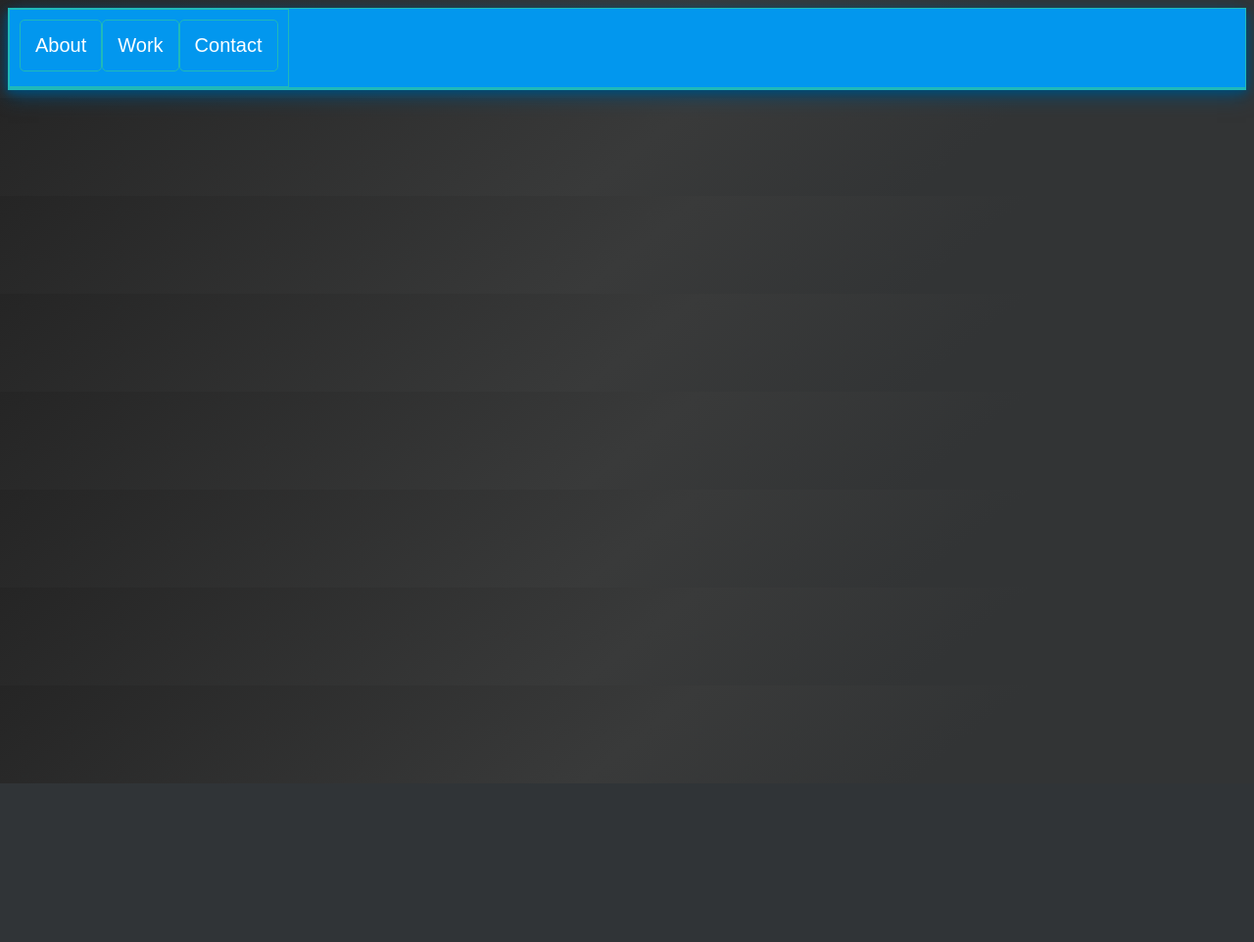
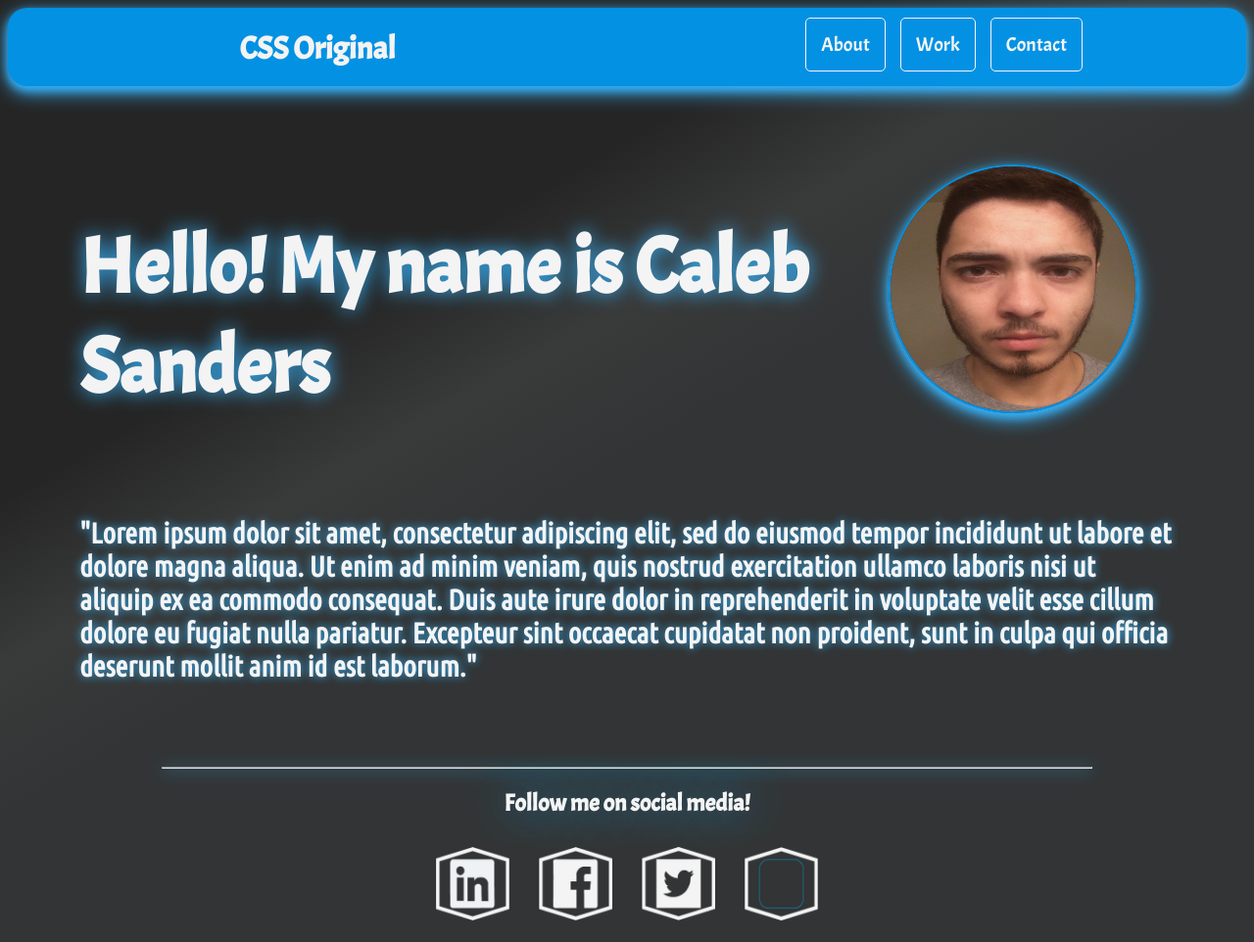
Before and after one commit to csanders97/csanders97.github.io, a web app: file index.html in a window 1280 px wide. Shown: the whole page at 98% size. Before the commit the page ends 800 px from the top, so only its background shows below. Run offline with its HTML, style and script files only (its server is not run), Linux system fonts and the light colour scheme.

Commit message:
Home page nearly completed!

```diff
--- a/index.html
+++ b/index.html
@@ -3,12 +3,14 @@
     <head>
         <title>Caleb Sanders - Portfilio</title>
         <link href="public/style/main.css" rel="stylesheet" type="text/css">
+        <link href="https://fonts.googleapis.com/css?family=Acme|Ubuntu+Condensed" rel="stylesheet">
         <div class="c-navigation item">
+            <h1 class="title-card item">CSS Original</h1>
             <nav class="c-nav item">
                 <ul>
-                    <li class="c-link item"><a href="/about">About</a></li>
-                    <li class="c-link item"><a href="/work">Work</a></li>
-                    <li class="c-link item"><a href="/contact">Contact</a></li>
+                    <li class="c-link item"><a href="#">About</a></li>
+                    <li class="c-link item"><a href="#">Work</a></li>
+                    <li class="c-link item"><a href="#">Contact</a></li>
                 </ul>
             </nav>
             <div class="c-dropdown">
@@ -22,7 +24,49 @@
     </head>
     <body>
         <div class="container item">
-
+            <div class="greeting item">
+                <h1 class="item">Hello! My name is Caleb Sanders</h1>
+                <div class="profile-pic item">
+                    <img class="pic item" src="public/images/profile.JPG">
+                </div>
+            </div>
+            <div class="description item">
+                <h3>"Lorem ipsum dolor sit amet, consectetur adipiscing elit, sed do eiusmod tempor incididunt ut labore et dolore magna aliqua.
+                    Ut enim ad minim veniam, quis nostrud exercitation ullamco laboris nisi ut aliquip ex ea commodo consequat.
+                    Duis aute irure dolor in reprehenderit in voluptate velit esse cillum dolore eu fugiat nulla pariatur.
+                    Excepteur sint occaecat cupidatat non proident, sunt in culpa qui officia deserunt mollit anim id est laborum."
+                </h3>
+            </div>
         </div>
     </body>
+    <footer>
+        <hr>
+        <div class="follow-me item">
+            <h2>Follow me on social media!</h2>
+        </div>
+        <div class="social-media item">
+            <div class="social-media-icons">
+                <div class="linkedIn item">
+                    <a href="https://www.linkedin.com/in/caleb-sanders-wd/">
+                        <img class="icon-linkedIn item media" src="public/images/LinkedIn.png" >
+                    </a>
+                </div>
+                <div class="facebook item">
+                    <a href="https://www.facebook.com/caleb.sanders.773">
+                        <img class="icon-facebook item media" src="public/images/Facebook.png" >
+                    </a>
+                </div>
+                <div class="twitter item">
+                    <a href="https://twitter.com/CalebSanders287">
+                        <img class="icon-twitter item media" src="public/images/Twitter.png" >
+                    </a>
+                </div>
+                <div class="instagram item">
+                    <a href="https://www.instagram.com/caleb_sanders97/">
+                        <img class="icon-instagram item media" src="public/images/Instagram.png" >
+                    </a>
+                </div>
+            </div>
+        </div>
+    </footer>
 </html>
--- a/public/style/main.css
+++ b/public/style/main.css
@@ -1,14 +1,17 @@
 body {
-    background: linear-gradient(141deg, #252525 0%, #393a3a 51%, #323435 75%);
+    background: linear-gradient(150deg, #252525 30%, #393a3a 40%, #323435 50%);
+    opacity: 0.95;
+    max-height: 100%;
+    max-width: 100%;
 }
 
-.item {
+/* .item {
     border: 1px solid #20b9b9;
-}
+} */
 
 .c-nav ul, .c-nav-link ul {
     list-style-type: none;
-    margin: 0;
+    margin: 0 auto;
     padding: 10px;
     overflow: hidden;
   }
@@ -17,7 +20,7 @@ body {
     float: left;
     font-size: 17px;
     /* color: white; */
-    font-family: 'Ubuntu', sans-serif;
+    font-family: 'Ubuntu Condensed', sans-serif;
   }
 
   /* .c-nav ul li:hover {
@@ -29,6 +32,7 @@ body {
     text-align: center;
     padding: 14px 15px;
     text-decoration: none;
+    font-family: 'Acme', sans-serif;
   }
 
   .c-navigation {
@@ -36,7 +40,33 @@ body {
     background-color: #0297ee;
     display: flex;
     flex-direction: row;
-    box-shadow: 0 4px 8px 0 #014c77, 0 6px 20px 0 #014c77;
+    box-shadow: 0 4px 8px 0 #38b6ff, 0 6px 20px 0 #38b6ff;
+    border-radius: 20px;
+  }
+
+  .title-card {
+    flex: .5;
+    text-align: center;
+    color: white;
+    font-family: 'Acme', sans-serif;
+  }
+
+  .c-nav {
+    display: flex;
+    flex-direction: row;
+    flex: .5;
+  }
+
+  .c-nav, .c-nav-link {
+    float: left;
+    top: 20px;
+    justify-content: flex-end;
+}
+
+  .c-nav .c-link {
+    /* background-color: #0CCC67; */
+    margin-left: 15px;
+    border: 1px solid white;
   }
 
   .c-link {
@@ -50,7 +80,7 @@ body {
   }
 
   .c-nav .c-link *:hover {
-    background-color: #0ef178;
+    background-color: #5e6461;
   }
 
   .c-link *:hover {
@@ -102,11 +132,103 @@ body {
   }
 
   .dropdown-content a:hover {
-    background-color: #0CCC67;
+    background-color: #5e6461;
   }
 
   .show {
     display: block;
+  }
+
+  .container {
+    max-width: 90%;
+    text-align: center;
+    margin: 0 auto;
+    padding: 20px;
+    margin-top: 50px;
+    margin-bottom: 25px;
+  }
+
+  .greeting {
+    color: white;
+    font-family: 'Acme', sans-serif;
+    font-size: 40px;
+    text-align: left;
+    display: flex;
+    flex-direction: row;
+  }
+
+  .greeting h1 {
+    padding: 10px;
+    flex: .7;
+    text-shadow: 0 0 20px #38b6ff;
+  }
+
+  .profile-pic {
+    flex: .3;
+    padding: 10px;
+    text-align: center;
+  }
+
+  .pic {
+    width: 250px;
+    height: 250px;
+    border-radius: 150px;
+    margin: 0 auto;
+    text-align: center;
+    border: 2px solid #0297ee;
+    box-shadow: 0 4px 8px 0 #38b6ff, 0 6px 20px 0 #38b6ff;
+  }
+
+  .description {
+    color: white;
+    text-align: left;
+    font-size: 25px;
+    font-family: 'Ubuntu Condensed', sans-serif;
+    text-shadow: 0 0 10px #38b6ff;
+  }
+
+  .description h3 {
+    padding: 10px;
+  }
+
+  hr {
+    display: block;
+    margin-top: 0.5em;
+    margin-bottom: 0.5em;
+    margin-left: auto;
+    margin-right: auto;
+    border-style: inset;
+    border-width: 1px;
+    width: 75%;
+    box-shadow: 0px 2px 16px 0px #38b6ff;
+  }
+
+  .social-media {
+    display: flex;
+    flex-direction: row;
+  }
+
+  .social-media-icons {
+    display: flex;
+    flex-direction: row;
+    text-align: center;
+    margin: 0 auto;
+  }
+
+  .social-media-icons * {
+    margin: 5px;
+  }
+
+  .follow-me {
+    color: white;
+    text-align: center;
+    font-family: 'Acme', sans-serif;
+    text-shadow: 0 0 50px #38b6ff;
+  }
+
+  .media {
+    height: 75px;
+    width: 75px;
   }
 
   @media all and (max-width: 900px) {
```
Also changed, not shown: public/images/Facebook.png (added), public/images/Instagram.png (added), public/images/LinkedIn.png (added), public/images/Twitter.png (added), public/images/profile.JPG (added).
